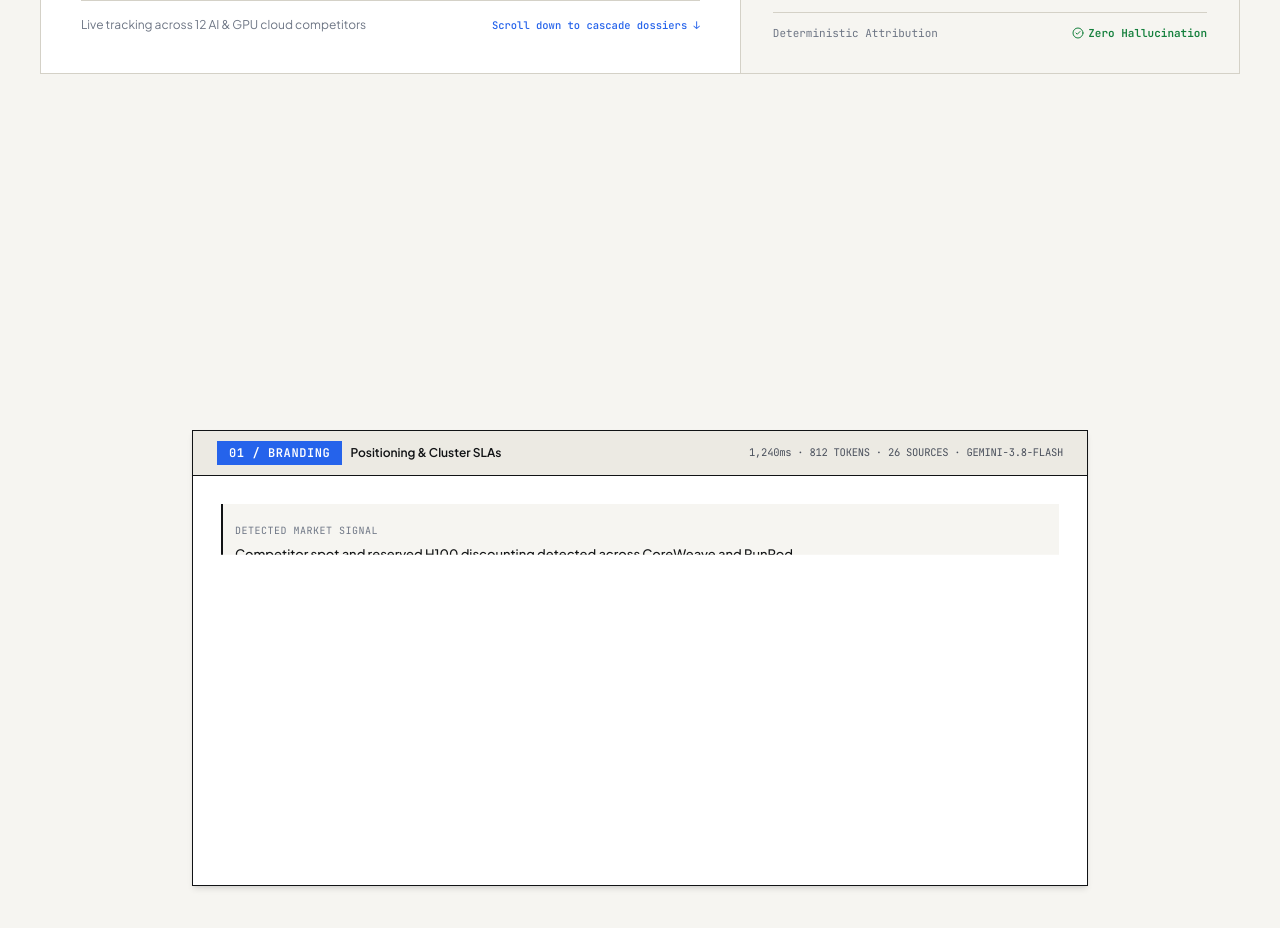
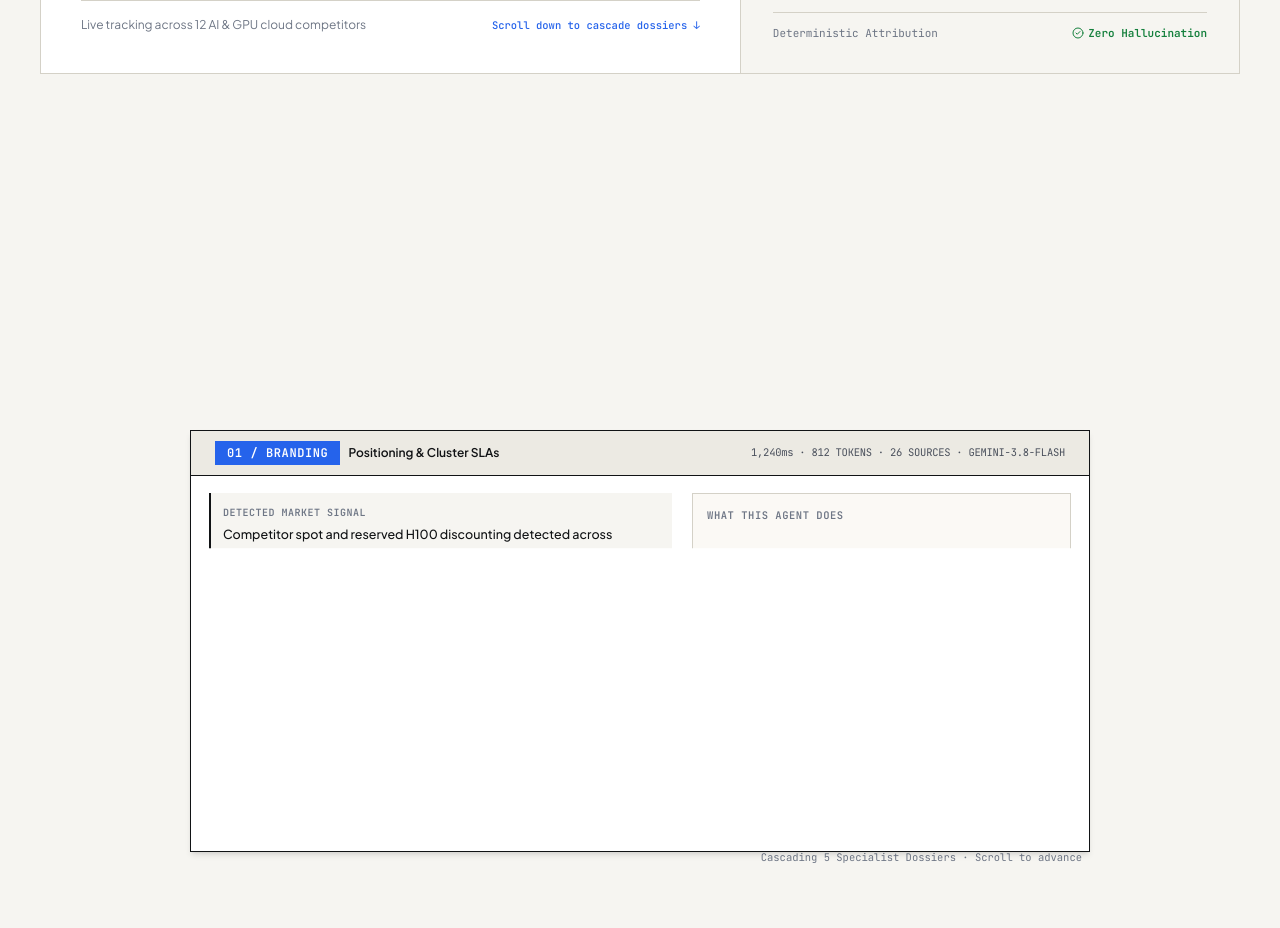
Before and after one commit to namm9an/Marketing-OS, a React (Vite) app in the folder frontend/: page / in a window 1280 px wide. Shown: the part 600-1528 px from the top of the page. Built offline with nearby package versions, Linux system fonts and the light colour scheme; a web font is replaced by a local one.

Commit message:
feat(showcase): restructure dossier card into two-panel layout with dedicated scene stage

```diff
--- a/frontend/src/components/showcase/PinnedDossierCascade.jsx
+++ b/frontend/src/components/showcase/PinnedDossierCascade.jsx
@@ -282,8 +282,10 @@ export default function PinnedDossierCascade({ onLaunchConsole }) {
             y: splitTabsY,
             scale: splitTabsScale,
             visibility: splitTabsVisibility,
+            width: 'clamp(900px, 70vw, 1100px)',
+            maxWidth: '100%',
           }}
-          className="col-start-1 row-start-1 z-30 max-w-4xl w-full flex items-center justify-center gap-2 sm:gap-3 pointer-events-auto"
+          className="col-start-1 row-start-1 z-30 flex items-center justify-center gap-2 sm:gap-3 pointer-events-auto"
         >
           {dossiers.map((d, i) => (
             <button
@@ -301,9 +303,12 @@ export default function PinnedDossierCascade({ onLaunchConsole }) {
         </motion.div>
 
         {/* =================================================================== */}
-        {/* PHASE 2: Stacking Dossier Deck (0.13 -> 1.00)                       */}
+        {/* PHASE 3: Stacking Dossier Deck (Two-Panel Layout)                   */}
         {/* =================================================================== */}
-        <div className="col-start-1 row-start-1 w-full max-w-4xl grid place-items-center">
+        <div
+          style={{ width: 'clamp(900px, 70vw, 1100px)', maxWidth: '100%' }}
+          className="col-start-1 row-start-1 grid place-items-center"
+        >
           {dossiers.map((dossier, idx) => {
             const transform = cardTransforms[idx];
             const isActive = idx === activeCardIndex;
@@ -317,17 +322,19 @@ export default function PinnedDossierCascade({ onLaunchConsole }) {
                   scale: transform.scale,
                   zIndex: transform.z,
                   visibility: transform.visibility,
+                  width: 'clamp(900px, 70vw, 1100px)',
+                  maxWidth: '100%',
                   ...(isCard1 ? { maxHeight: c0MaxHeight } : {}),
                 }}
-                className="col-start-1 row-start-1 w-full max-w-4xl"
+                className="col-start-1 row-start-1"
               >
                 {/*
                   The Physical Card:
                   - Solid 100% OPAQUE #FFFFFF paper (no card shows through another)
                   - 1px hairline border #111315
-                  - Fits in viewport height without clipping
+                  - Fits inside 100vh - 56px navbar at 1366x768
                 */}
-                <div className="relative bg-[#FFFFFF] border border-[#111315] shadow-md flex flex-col max-h-[calc(100vh-8.5rem)] overflow-hidden">
+                <div className="relative bg-[#FFFFFF] border border-[#111315] shadow-md flex flex-col max-h-[calc(100vh-4rem)] overflow-hidden">
 
                   {/* Ink Overlay for Dimming Previous Cards */}
                   {transform.tint !== 0 && (
@@ -371,58 +378,88 @@ export default function PinnedDossierCascade({ onLaunchConsole }) {
 
                   {/* Card Content Body: Expands from tab height via clip-path on Card 1 (0.13 -> 0.15) */}
                   <motion.div
-                    style={isCard1 ? { clipPath: c0BodyClip } : {}}
-                    className="p-5 sm:p-6 lg:p-7 space-y-4 overflow-y-auto"
+                    style={{
+                      ...(isCard1 ? { clipPath: c0BodyClip } : {}),
+                      padding: 'clamp(0.85rem, 1.4vw, 1.25rem)',
+                    }}
+                    className="overflow-hidden"
                   >
+                    {/* Two-Panel Layout: 55% Left (Content) / 45% Right (Scene Stage) */}
+                    <div className="grid grid-cols-1 md:grid-cols-[11fr_9fr] gap-4 lg:gap-5 items-stretch w-full">
 
+                      {/* Left Panel (~55%): Strategy Formulation & Attribution */}
+                      <div className="flex flex-col justify-between space-y-3 min-w-0">
+                        <div className="space-y-2.5">
                           {/* Market Signal Intake */}
-                    <div className="p-3 bg-[#F6F5F1] border-l-2 border-[#111315] space-y-1">
-                      <span className="font-mono text-[10px] uppercase tracking-wider text-[#6E7685]">
+                          <div className="p-2.5 sm:p-3 bg-[#F6F5F1] border-l-2 border-[#111315] space-y-1">
+                            <span className="font-mono text-[9.5px] sm:text-[10px] uppercase tracking-wider text-[#6E7685] font-semibold block">
                               Detected Market Signal
                             </span>
-                      <p className="font-sans text-xs sm:text-[13px] text-[#111315] font-medium leading-relaxed">
+                            <p className="font-sans text-[11.5px] sm:text-[12.5px] text-[#111315] font-medium leading-relaxed">
                               {dossier.signal}
                             </p>
                           </div>
 
                           {/* Core Selling Statement (Value Proposition) */}
-                    <div className="space-y-1.5">
-                      <span className="font-mono text-[10px] uppercase tracking-wider text-[#2563EB] font-semibold">
+                          <div className="space-y-1">
+                            <span className="font-mono text-[9.5px] sm:text-[10px] uppercase tracking-wider text-[#2563EB] font-semibold block">
                               Formulated Value Proposition (Why Customers Choose Us)
                             </span>
-                      <blockquote className="p-4 bg-[#F6F5F1] border border-[#D4D1C7] text-xs sm:text-sm font-serif italic text-[#111315] leading-relaxed">
+                            <blockquote className="p-2.5 sm:p-3 bg-[#F6F5F1] border border-[#D4D1C7] text-[11.5px] sm:text-[12.5px] font-serif italic text-[#111315] leading-relaxed">
                               "{dossier.valueProp}"
                             </blockquote>
                           </div>
 
                           {/* Grounded Evidence & Strategic Rationale */}
-                    <div className="space-y-1">
-                      <span className="font-mono text-[10px] uppercase tracking-wider text-[#111315] font-semibold">
+                          <div className="space-y-0.5">
+                            <span className="font-mono text-[9.5px] sm:text-[10px] uppercase tracking-wider text-[#111315] font-semibold block">
                               Grounded Competitor Evidence & Rationale
                             </span>
-                      <p className="font-sans text-xs text-[#4A505C] leading-relaxed">
+                            <p className="font-sans text-[11px] sm:text-[11.5px] text-[#4A505C] leading-relaxed">
                               {dossier.evidence}
                             </p>
                           </div>
+                        </div>
 
                         {/* Footer Action Strip */}
-                    <div className="pt-3 border-t border-[#D4D1C7] flex items-center justify-between">
-                      <div className="flex items-center gap-1.5 text-xs font-mono text-[#15803D]">
-                        <ShieldCheck size={13} />
+                        <div className="pt-2 border-t border-[#D4D1C7] flex items-center justify-between gap-3">
+                          <div className="flex items-center gap-1.5 text-[11px] sm:text-xs font-mono text-[#15803D]">
+                            <ShieldCheck size={13} className="shrink-0" />
                             <span>Verified Primary Citation Grounding</span>
                           </div>
 
+                          {/* Launch Console Button: ONLY on Card 5 (idx === 4) */}
+                          {idx === 4 && (
                             <button
                               type="button"
                               onClick={onLaunchConsole}
-                        className="inline-flex items-center gap-1.5 font-mono text-xs font-semibold text-[#FFFFFF] bg-[#111315] hover:bg-[#2563EB] px-3.5 py-1.5 transition-colors cursor-pointer active:scale-[0.98]"
+                              className="inline-flex items-center gap-1.5 font-mono text-xs font-semibold text-[#FFFFFF] bg-[#111315] hover:bg-[#2563EB] px-3.5 py-1.5 transition-colors cursor-pointer active:scale-[0.98] shrink-0"
                             >
                               <Lock size={11} strokeWidth={2} />
                               <span>Launch Console</span>
                               <ArrowRight size={11} />
                             </button>
+                          )}
+                        </div>
                       </div>
 
+                      {/* Right Panel (~45%): Empty Scene Stage */}
+                      <div
+                        style={{ minHeight: 'clamp(270px, 35vh, 320px)' }}
+                        className="relative border border-[#D4D1C7] bg-[#FBF9F5] p-3 sm:p-3.5 flex flex-col justify-between overflow-hidden"
+                      >
+                        {/* Mono label in top-left corner */}
+                        <div className="font-mono text-[10px] sm:text-[10.5px] uppercase tracking-wider text-[#6E7685] font-semibold">
+                          WHAT THIS AGENT DOES
+                        </div>
+
+                        {/* Empty scene stage (reserved for future visualizer / animations) */}
+                        <div className="flex-1 flex items-center justify-center">
+                          {/* Empty scene stage */}
+                        </div>
+                      </div>
+
+                    </div>
                   </motion.div>
                 </div>
               </motion.div>
@@ -431,7 +468,10 @@ export default function PinnedDossierCascade({ onLaunchConsole }) {
         </div>
 
         {/* Bottom Scroll Progress Tick (Monochrome) */}
-        <div className="col-start-1 row-start-1 w-full max-w-4xl flex justify-end items-end h-full pb-4 pr-2 font-mono text-[10.5px] text-[#6E7685] pointer-events-none">
+        <div
+          style={{ width: 'clamp(900px, 70vw, 1100px)', maxWidth: '100%' }}
+          className="col-start-1 row-start-1 flex justify-end items-end h-full pb-4 pr-2 font-mono text-[10.5px] text-[#6E7685] pointer-events-none"
+        >
           <span>Cascading 5 Specialist Dossiers · Scroll to advance</span>
         </div>
       </div>
```
Lines whose indentation alone changed are shown as unchanged.
